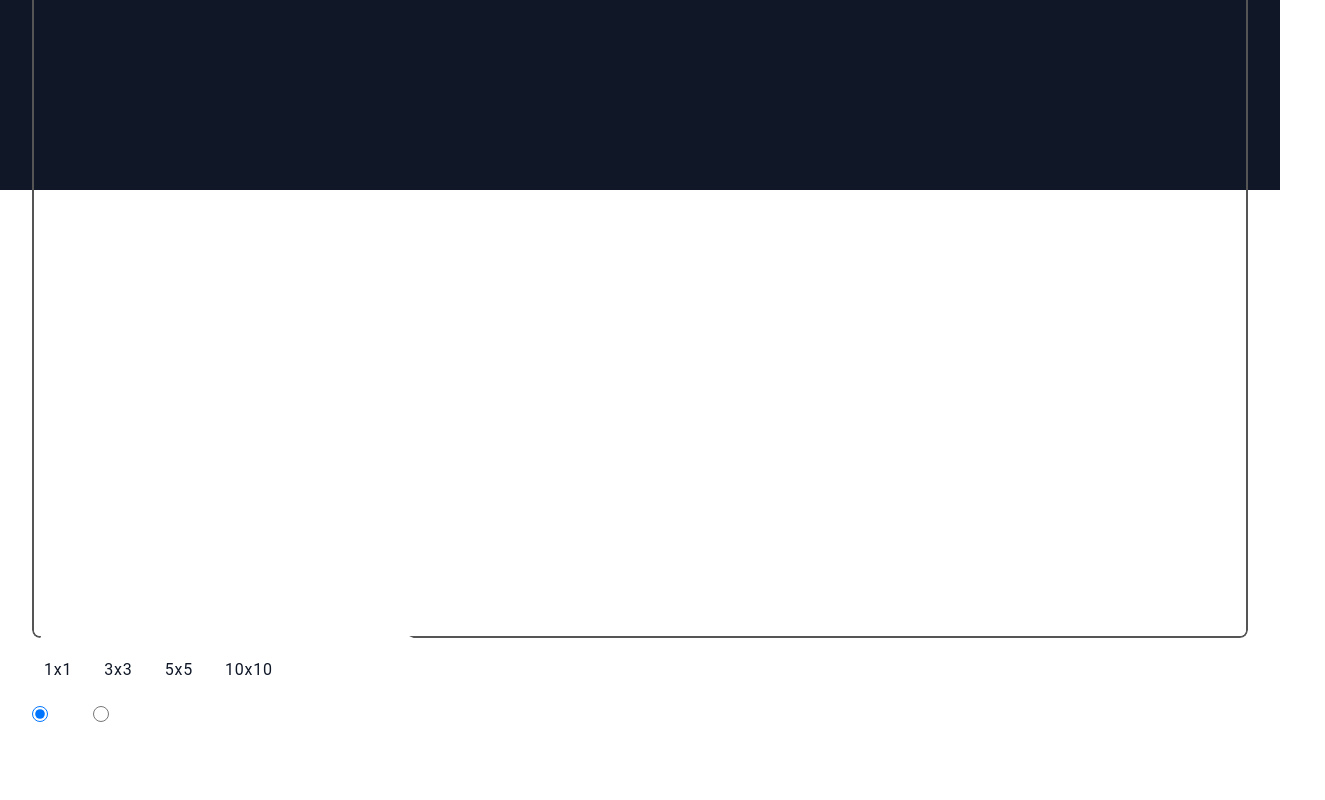
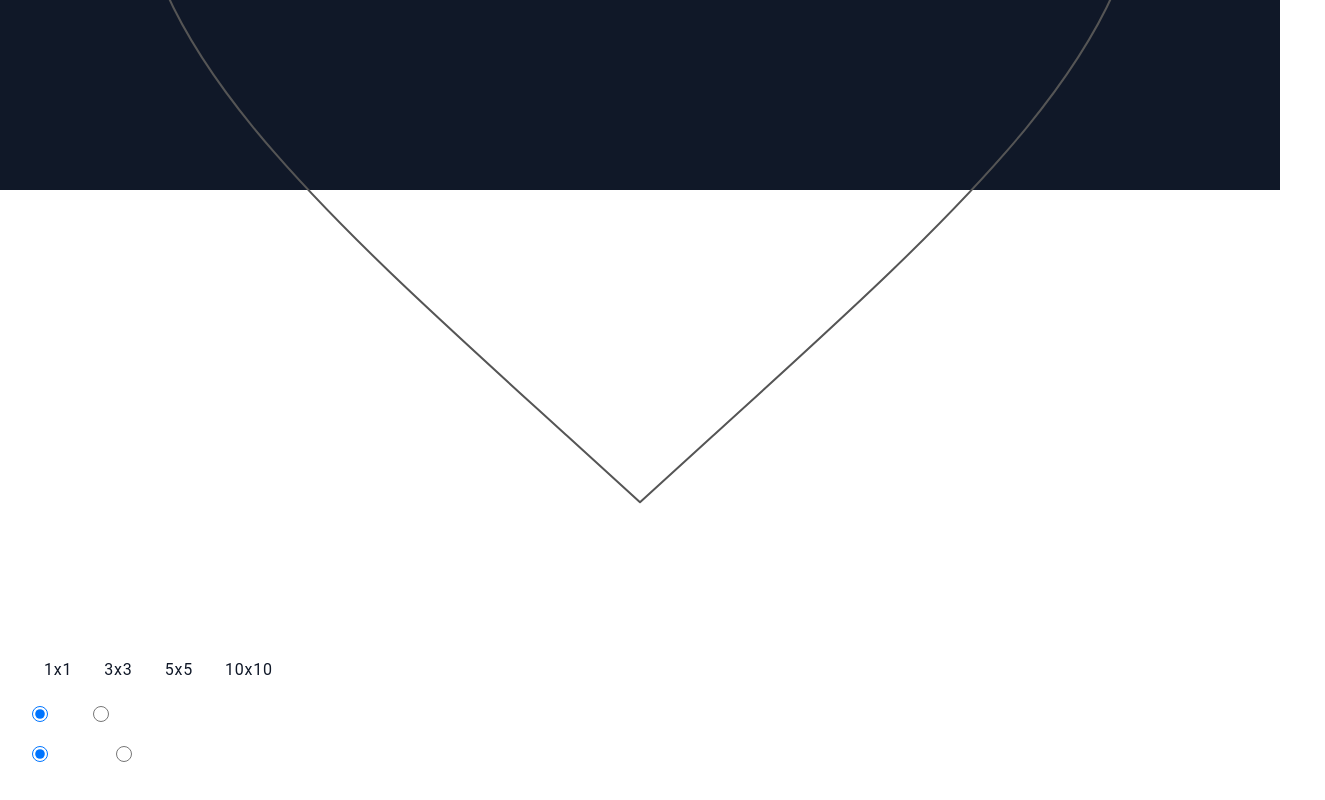
Before and after one commit to johnnytsai81/vue3-border-beam, a Vue app: page / in a window 1280 px wide. Shown: the part 610-1410 px from the top of the page, 1325 px wide, since content can reach past the window. After the commit the page ends 1376 px from the top, so only its background shows below. Built offline with nearby package versions, Linux system fonts and the light colour scheme; the HTML template or start-up script is replaced by a standard one.

Commit message:
feat: add heart shape & refactor component

```diff
--- /dev/null
+++ b/src/components/BorderBeamB.vue
@@ -0,0 +1,204 @@
+<template>
+  <div
+    ref="containerRef"
+    class="border-beam-container"
+  >
+    <!-- 動態生成的 SVG -->
+    <svg
+      v-if="pathD"
+      :width="svgDimensions.width"
+      :height="svgDimensions.height"
+      class="absolute inset-0"
+      :viewBox="`0 0 ${svgDimensions.width} ${svgDimensions.height}`"
+      xmlns="http://www.w3.org/2000/svg"
+    >
+      <!-- 背景路徑 -->
+      <path
+        :d="pathD"
+        :stroke="background"
+        :stroke-width="borderWidth"
+        fill="none"
+        stroke-linecap="round"
+      />
+      <!-- mask路徑 -->
+      <mask id="mask_love">
+        <path
+          :d="pathD"
+          stroke="#ffffff"
+          :stroke-width="borderWidth"
+          fill="none"
+          stroke-linecap="round"
+        />
+      </mask>
+      <g mask="url(#mask_love)" v-if="showBeam">
+        <!-- 動畫小點 -->
+        <circle
+          cx="0"
+          cy="0"
+          :r="svgDimensions.width * size / 100"
+          :fill="borderColor"
+        >
+          <animateMotion
+            keyTimes="0;0.1;0.4;0.5;0.6;0.9;1"
+            keyPoints="0;0.1;0.42;0.5;0.6;0.92;1"
+            calcMode="linear"
+            :dur="`${duration}s`"
+            repeatCount="indefinite"
+            :path="pathD"
+          />
+        </circle>
+        <circle
+          cx="0"
+          cy="0"
+          :r="svgDimensions.width * size / 100"
+          :fill="borderColor"
+        >
+          <animateMotion
+            :begin="`${- duration / 2}s`"
+            keyTimes="0;0.1;0.4;0.5;0.6;0.9;1"
+            keyPoints="0;0.1;0.42;0.5;0.6;0.92;1"
+            calcMode="linear"
+            :dur="`${duration}s`"
+            repeatCount="indefinite"
+            :path="pathD"
+          />
+        </circle>
+      </g>
+    </svg>
+
+    <!-- 內容區域 -->
+    <div class="relative z-10">
+      <slot />
+    </div>
+  </div>
+</template>
+
+<script setup lang="ts">
+import { ref, onMounted, onUnmounted, watch, nextTick } from 'vue'
+
+// #region Props
+interface Props {
+  /** 邊框寬度 */
+  borderWidth?: number;
+  /** 邊框顏色，請使用包含 # 之 HEX 格式 */
+  borderColor?: string;
+  /** 邊框圓角 */
+  borderRadius?: number;
+  /** 底色，請使用包含 # 之 HEX 格式 */
+  background?: string;
+  /** 動畫持續時間 (秒) */
+  duration?: number;
+  /** 邊框元素大小 (%) */
+  size?: number;
+  /** 是否顯示beam */
+  showBeam?: boolean;
+  /** 形狀 'heart', 'rectangle' */
+  shape?: string;
+}
+// #endregion Props
+
+const props = withDefaults(defineProps<Props>(), {
+  borderWidth: 2,
+  borderColor: '#ffffff',
+  borderRadius: 8,
+  background: '#555555',
+  duration: 2,
+  size: 30,
+  showBeam: true,
+  shape: 'heart'
+})
+
+const containerRef = ref<HTMLElement | null>(null)
+const pathD = ref('')
+const svgDimensions = ref({ width: 0, height: 0 })
+
+// 根據形狀生成路徑
+const generatePath = (width:number , height:number , shape:string) => {
+  const centerX = width / 2
+  const centerY = height / 2
+  const radius = Math.min(width, height) / 2 - props.borderWidth
+
+  switch (shape) {
+    case 'heart':
+      return generateHeartPath(centerX, centerY, radius)
+    case 'rectangle':
+      const r = props.borderRadius
+      return `M ${r},0 L ${width - r},0 Q ${width},0 ${width},${r} L ${width},${height - r} Q ${width},${height} ${width - r},${height} L ${r},${height} Q 0,${height} 0,${height - r} L 0,${r} Q 0,0 ${r},0`
+    default:
+      return generateHeartPath(centerX, centerY, radius)
+  }
+}
+
+// 生成愛心路徑
+const generateHeartPath = (centerX:number , centerY:number , radius:number ) => {
+  const scale = radius / 12 // 基於原始 24x24 viewBox 的比例
+
+  // 使用之前的愛心 SVG 路徑，但調整到容器中心
+  const offsetX = centerX - 12 * scale
+  const offsetY = centerY - 12 * scale
+
+  const heartPath = `
+    M ${12 * scale + offsetX},${21.35 * scale + offsetY}
+    L ${(12 - 1.45) * scale + offsetX},${(21.35 - 1.32) * scale + offsetY}
+    C ${5.4 * scale + offsetX},${15.36 * scale + offsetY} ${2 * scale + offsetX},${12.28 * scale + offsetY} ${2 * scale + offsetX},${8.5 * scale + offsetY}
+    C ${2 * scale + offsetX},${5.42 * scale + offsetY} ${4.42 * scale + offsetX},${3 * scale + offsetY} ${7.5 * scale + offsetX},${3 * scale + offsetY}
+    C ${9.24 * scale + offsetX},${3 * scale + offsetY} ${10.91 * scale + offsetX},${3.81 * scale + offsetY} ${12 * scale + offsetX},${5.09 * scale + offsetY}
+    C ${13.09 * scale + offsetX},${3.81 * scale + offsetY} ${14.76 * scale + offsetX},${3 * scale + offsetY} ${16.5 * scale + offsetX},${3 * scale + offsetY}
+    C ${19.58 * scale + offsetX},${3 * scale + offsetY} ${22 * scale + offsetX},${5.42 * scale + offsetY} ${22 * scale + offsetX},${8.5 * scale + offsetY}
+    C ${22 * scale + offsetX},${12.28 * scale + offsetY} ${18.6 * scale + offsetX},${15.36 * scale + offsetY} ${13.45 * scale + offsetX},${20.03 * scale + offsetY}
+    L ${12 * scale + offsetX},${21.35 * scale + offsetY}
+  `
+
+  return heartPath.replace(/\s+/g, ' ').trim()
+}
+
+// 更新路徑
+const updatePath = () => {
+  if (!containerRef.value) return
+
+  const rect = containerRef.value.getBoundingClientRect()
+  const width = rect.width
+  const height = rect.height
+
+  svgDimensions.value = { width, height }
+  pathD.value = generatePath(width, height, props.shape)
+}
+
+// ResizeObserver
+let resizeObserver: ResizeObserver | null = null
+
+onMounted(() => {
+  nextTick(() => {
+    updatePath()
+
+    // 設置 ResizeObserver
+    resizeObserver = new ResizeObserver(() => {
+      updatePath()
+    })
+
+    if (containerRef.value) {
+      resizeObserver.observe(containerRef.value)
+    }
+  })
+})
+
+onUnmounted(() => {
+  if (resizeObserver) {
+    resizeObserver.disconnect()
+  }
+})
+
+// 監聽 props 變化
+watch([() => props.shape, () => props.borderRadius], () => {
+  nextTick(() => {
+    updatePath()
+  })
+})
+</script>
+
+<style scoped>
+.border-beam-container {
+  position: relative;
+  width: 100%;
+}
+</style>
--- a/src/views/HomeView.vue
+++ b/src/views/HomeView.vue
@@ -7,15 +7,27 @@
         'grid-cols-5': gridSize === 5,
         'grid-cols-10': gridSize === 10
       }">
-      <BorderBeam
+      <!--      <BorderBeam-->
+      <!--        v-for="index in totalItems"-->
+      <!--        :key="`${gridKey}-${index}`"-->
+      <!--        class="w-full aspect-square"-->
+      <!--        :border-width="2"-->
+      <!--        border-color="#ffffff"-->
+      <!--        :duration="2"-->
+      <!--        :size="30"-->
+      <!--        :show-beam="randomSelectedIndexes.includes(index)"-->
+      <!--      />-->
+      <BorderBeamB
         v-for="index in totalItems"
         :key="`${gridKey}-${index}`"
         class="w-full aspect-square"
         :border-width="2"
         border-color="#ffffff"
+        background="#555555"
         :duration="2"
-        :size="30"
+        :size="10"
         :show-beam="randomSelectedIndexes.includes(index)"
+        :shape="displayShape"
       />
     </div>
     <div class="mt-4 flex gap-2">
@@ -66,17 +78,41 @@
         <span>Random</span>
       </label>
     </div>
+    <div class="mt-4 flex gap-4">
+      <label class="flex items-center gap-2 text-white cursor-pointer">
+        <input
+          type="radio"
+          name="displayShape"
+          value="heart"
+          v-model="displayShape"
+          class="w-4 h-4"
+        />
+        <span>Heart</span>
+      </label>
+      <label class="flex items-center gap-2 text-white cursor-pointer">
+        <input
+          type="radio"
+          name="displayShape"
+          value="rectangle"
+          v-model="displayShape"
+          class="w-4 h-4"
+        />
+        <span>Rectangle</span>
+      </label>
+    </div>
   </div>
 </template>
 
-<script setup>
-import BorderBeam from "@/components/BorderBeam.vue";
+<script setup lang="ts">
+// import BorderBeamA from "@/components/BorderBeamA.vue";
+import BorderBeamB from "@/components/BorderBeamB.vue";
 import {ref, computed} from 'vue'
 
 const gridSize = ref(1)
 const gridKey = ref(0)
 
 const displayMode = ref('all')
+const displayShape = ref('heart')
 
 // Grid數量
 const totalItems = computed(() => gridSize.value * gridSize.value)
@@ -97,7 +133,7 @@ const randomSelectedIndexes = computed(() => {
     return allIndexes
   }
 
-  const indexes = []
+  const indexes: number[] = []
   const total = totalItems.value
   const count = randomBeamCount.value
 
@@ -113,7 +149,7 @@ const randomSelectedIndexes = computed(() => {
 })
 
 // 切grid數值
-const setGrid = (size) => {
+const setGrid = (size: number) => {
   gridSize.value = size
   gridKey.value++
 }
```
Also changed, not shown: src/components/BorderBeamA.vue (renamed from src/components/BorderBeam.vue).
